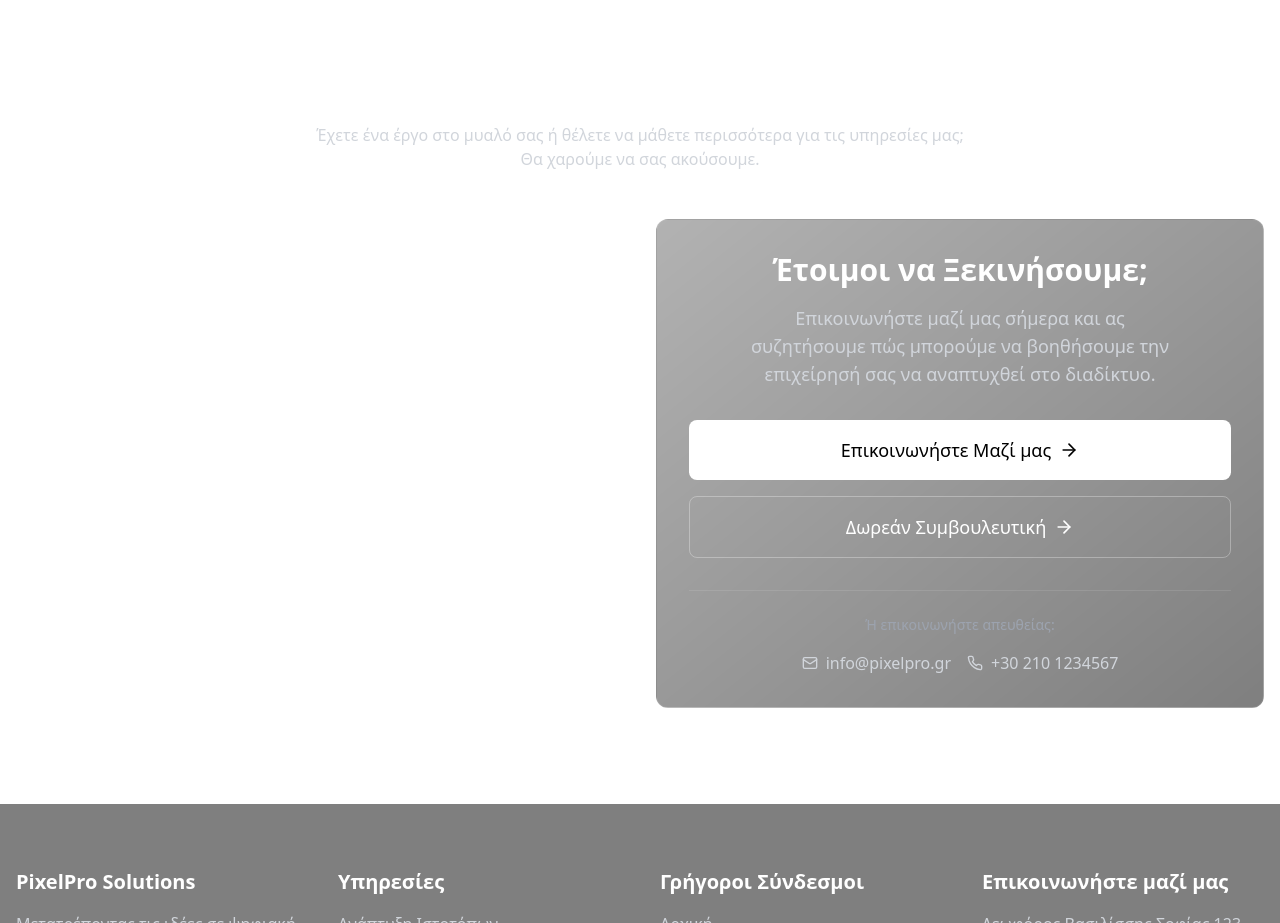
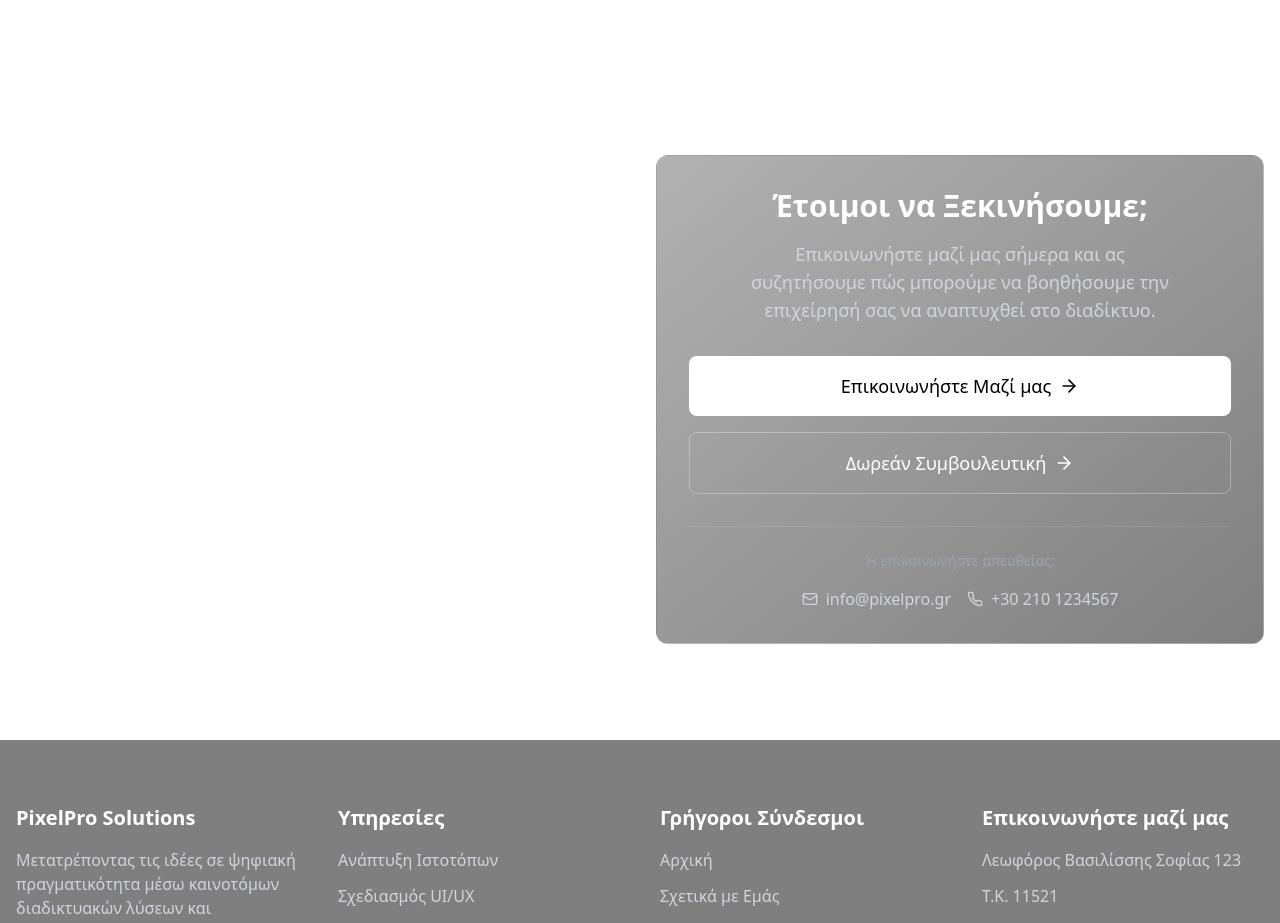
Before and after one commit to Pixelprosolutions/pprogr, a React (Vite) app: page / in a window 1280 px wide. Shown: the part 6640-7563 px from the top of the page. Built offline with nearby package versions, Linux system fonts and the light colour scheme.

Commit message:
Remove contact section description text

```diff
--- a/src/components/Contact.tsx
+++ b/src/components/Contact.tsx
@@ -11,9 +11,6 @@ const Contact: React.FC = () => {
         <div className="container mx-auto">
           <div className="text-center mb-12">
             <h2 className="text-3xl md:text-4xl font-bold text-white mb-4">Επικοινωνήστε μαζί μας</h2>
-            <p className="text-gray-300 max-w-2xl mx-auto">
-              Έχετε ένα έργο στο μυαλό σας ή θέλετε να μάθετε περισσότερα για τις υπηρεσίες μας; Θα χαρούμε να σας ακούσουμε.
-            </p>
           </div>
 
           <div className="grid grid-cols-1 lg:grid-cols-2 gap-8">
```
